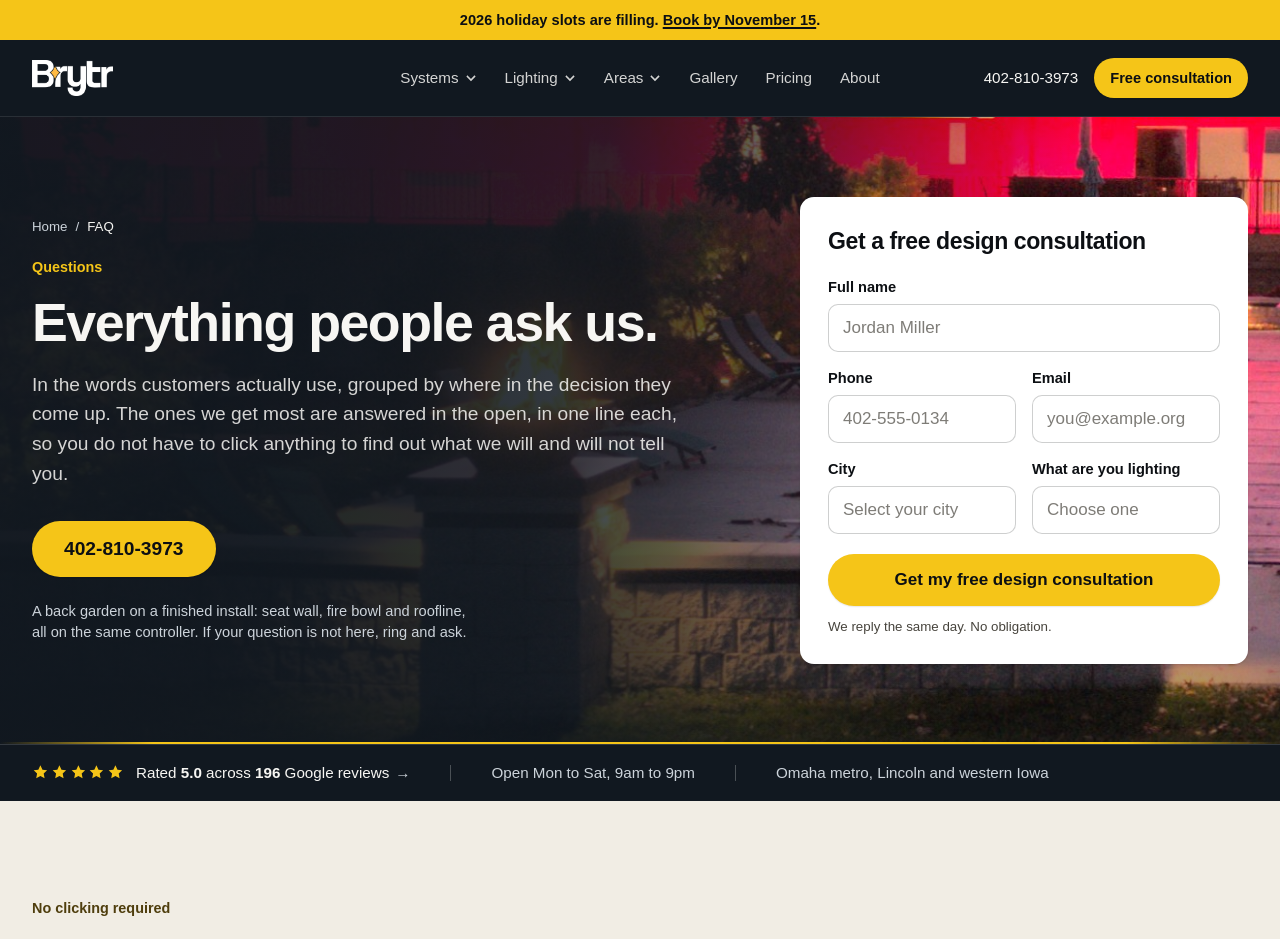
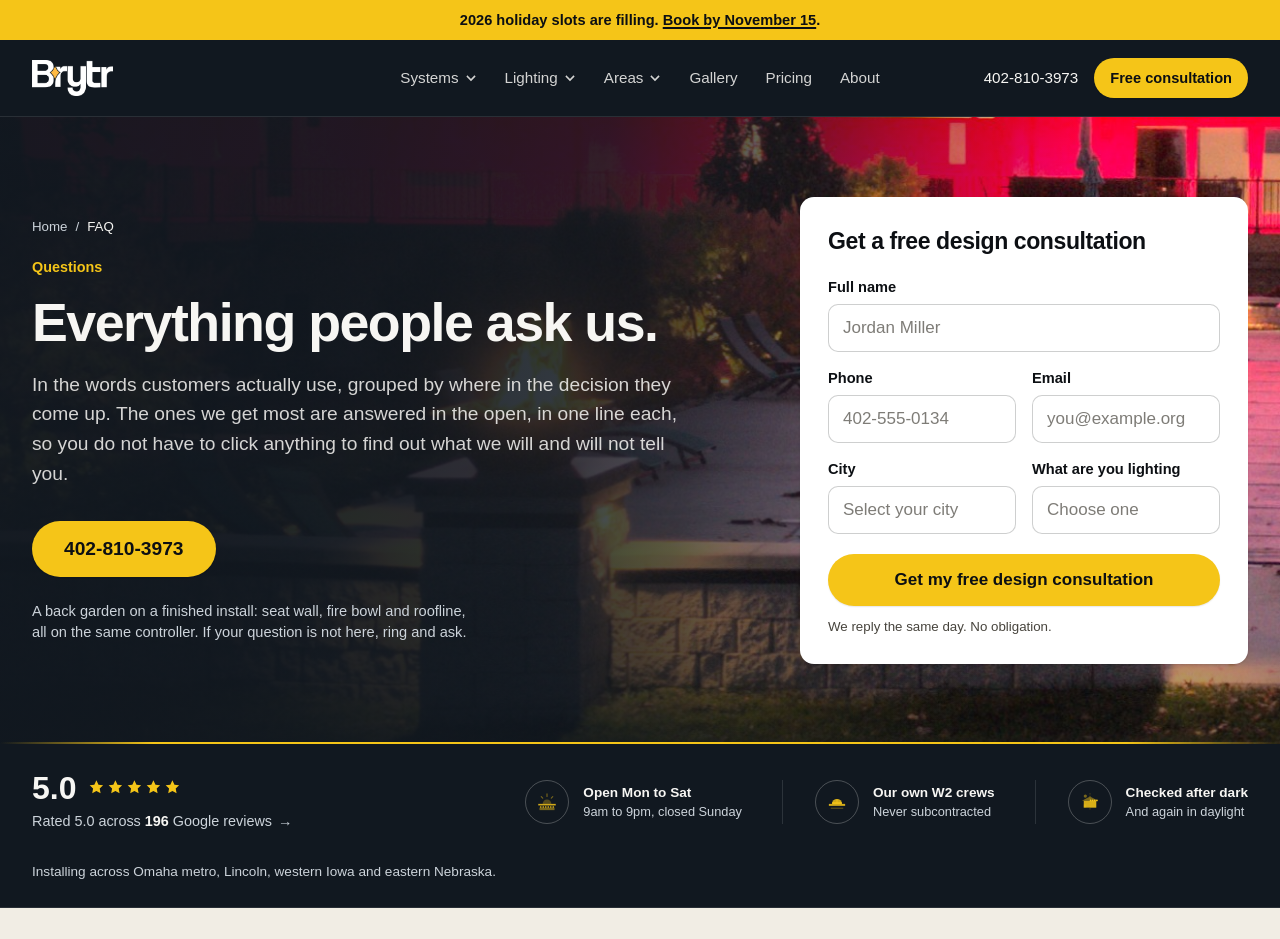
Before and after one commit to kvelasquez315/brytr-site, a Next.js app: page /faq in a window 1280 px wide. Shown: the top 939 px of the page. Built offline with nearby package versions, Linux system fonts and the light colour scheme; a web font is replaced by a local one.

Commit message:
The trust band, rebuilt to Property Pest's: solid, big score, three real credentials

```diff
--- a/components/sections/proof-rail.tsx
+++ b/components/sections/proof-rail.tsx
@@ -1,105 +1,128 @@
 import Link from "next/link";
+import Image from "next/image";
 import { site } from "@/content/site";
 import { reviewProof } from "@/content/reviews";
 import { googleLogo } from "@/content/badges";
+import { iconMap, type IconKey } from "@/content/icon-map";
 
-/* THE TRUST BAR.
+/* THE TRUST BAND, built to propertypest.com's, which is what the client asked for.
  *
- * The client's read of the last one: it looked like shit, and it did. Two problems, and only
- * one of them was styling.
+ * WHAT THEIRS ACTUALLY IS, with the page open in front of me rather than remembered: a SOLID
+ * dark-green band sitting directly under the hero, full width. On the left, the colour Google "G",
+ * then 5.0 at display size with a rust star row beside it, and "Rated 5.0 across 230+ Google
+ * reviews" underneath in small grey. On the right, three items, each a thin circular outlined icon
+ * above two lines of small caps: LICENSED & INSURED, AACM & CAI MEMBER, OPEN MON-SAT 8AM-5PM.
  *
- * THE CONTENT WAS HALF WRONG. It carried the Google score and then three service tiles —
- * Roofline, Landscape, Patio and pergola — with small icons. Those are not trust signals, they
- * are navigation, and they were a menu of the section immediately below them. So the strip was
- * doing two unrelated jobs in one row, which is why no amount of styling was going to save it.
+ * freedomexteriorsusa.com does the same job one step further: the band under its hero is four
+ * figures - 8+ YEARS, 100% LICENSED & INSURED, 26yr WARRANTIES, 4.9 AVERAGE GOOGLE RATING - each
+ * with a short accent rule under the number and a caps label below, divided by hairlines. Same
+ * idea: the strip under the hero is where a homeowner checks whether you are worth calling.
  *
- * THE MODEL IS propertypest.com, which the client named. Its bar is four real credentials in a
- * row: the 5.0 across 230+ Google reviews with the stars, licensed and insured, the association
- * memberships, and the opening hours. Every item is something a homeowner weighs before calling.
+ * SO THIS IS SOLID AGAIN, AND THAT REVERSES AN EARLIER INSTRUCTION ON PURPOSE. The client asked
+ * once for a translucent overlay floating on the hero photograph, and that is what shipped. He has
+ * now asked for Property Pest's, and Property Pest's is a solid band. The newer instruction wins.
+ * It also fixes two real problems the overlay had: it could only be absolutely positioned inside a
+ * `relative` hero, so the interior pages had to render a different version of it, and at 390px it
+ * was three rows tall and sat on top of the quote form.
  *
- * WHAT WE CAN HONESTLY PUT UP IS THE GOOGLE PART AND THE HOURS. Brytr has no license number,
- * insurance certificate or trade membership on file here, and inventing a badge is the one thing
- * a trust bar must never do — a fabricated credential is worse than a thin bar. Asked; the client
- * said replicate the Google part and no badges on the right. The hours he did give: nine to nine,
- * six days, closed Sunday. They are real, so they are here and in the LocalBusiness schema.
+ * WHAT WE CAN HONESTLY PUT ON THE RIGHT. Property Pest's three are a licence, an association
+ * membership and opening hours. Brytr has no licence number, insurance certificate or trade
+ * membership on file here, and inventing a badge is the one thing a trust bar must never do - a
+ * fabricated credential is worse than a thin bar. So the three are things the client has actually
+ * confirmed: the hours he gave (nine to nine, six days, closed Sunday), the W2 crews, and the
+ * day-and-night verification he described on camera. If he sends the licence and the certificate,
+ * they belong here and they replace these.
  *
- * AND ON THE HOME PAGE IT IS NOT A SOLID BAND ANY MORE. It used to be a separate navy strip
- * bolted under the hero, which is what made it read as a component rather than as part of the
- * page. With `overlay` it floats over the bottom of the hero photograph on a translucent ground,
- * so the photograph runs behind it.
- *
- * WHY THE DEFAULT IS THE SOLID BAND AND NOT THE OVERLAY. The overlay is absolutely positioned,
- * so it only works as a CHILD of the hero section, which has to be `relative`. Every interior
- * page renders this as a SIBLING after its hero, where an absolute box would escape to the
- * nearest positioned ancestor and land at the foot of the document. Defaulting to the overlay
- * would therefore break seventy-odd pages the moment it shipped. So the caller opts in, the
- * home hero opts in, and the interior pages keep the band until the design language is
- * propagated to them -- which is the next phase and rewrites this call site anyway. The three
- * legal pages, whose hero is type on a flat ground with no photograph, keep the band for good.
+ * THE GOOGLE MARK IS STILL THE ONE MISSING PIECE. Property Pest's band leads with the real
+ * four-colour G and ours cannot until the official review-display asset pack is on disk. A
+ * trademark gets used in its owner's own colours from its owner's own pack, or not at all: not
+ * traced from memory, not lifted off their page, not set in Archivo. `googleLogo` in
+ * content/badges.ts is the slot, and this component renders it the moment a file lands. Until then
+ * the score sits on our own star row with the word Google in plain type, which is honest and reads
+ * as deliberate rather than broken.
  */
-export function ProofRail({ overlay = false }: { overlay?: boolean }) {
-  const body = (
-    <div className="shell flex flex-wrap items-center gap-x-10 gap-y-4 py-4">
+
+/* Every one of these is a fact the client confirmed. Nothing goes in this row otherwise. */
+const CREDENTIALS: { icon: IconKey; a: string; b: string }[] = [
+  { icon: "schedule", a: "Open Mon to Sat", b: "9am to 9pm, closed Sunday" },
+  { icon: "hardHat", a: "Our own W2 crews", b: "Never subcontracted" },
+  { icon: "dayNight", a: "Checked after dark", b: "And again in daylight" },
+];
+
+export function ProofRail() {
+  return (
+    <section className="border-b border-on-dark/10 bg-primary">
+      <div className="shell flex flex-wrap items-center justify-between gap-x-10 gap-y-8 py-7">
+        {/* THE SCORE. Property Pest sets the number at display size with the stars beside it and
+          * the sentence underneath, which is why theirs reads at a glance and our old one-line
+          * version did not. */}
         <Link
           href={reviewProof.url}
           target="_blank"
           rel="noopener noreferrer"
           data-spot
-        className="group flex items-center gap-2 sm:gap-3"
+          className="group flex items-center gap-4"
         >
+          {googleLogo && (
+            <Image src={googleLogo} alt="Google" width={34} height={34} className="size-[2.125rem] shrink-0" />
+          )}
+          <span>
+            <span className="flex items-center gap-3">
+              <span className="u font-display text-[2rem] font-bold leading-none text-on-dark">
+                {reviewProof.average}
+              </span>
               <span className="flex items-center gap-0.5" aria-hidden>
                 {[0, 1, 2, 3, 4].map((i) => (
-            <svg key={i} viewBox="0 0 20 20" className="size-4 text-accent sm:size-[1.05rem]" fill="currentColor">
+                  <svg key={i} viewBox="0 0 20 20" className="size-[1.05rem] text-accent" fill="currentColor">
                     <path d="M10 1.6l2.47 5.2 5.53.72-4.06 3.9 1.03 5.6L10 14.3l-4.97 2.72 1.03-5.6L2 7.52l5.53-.72z" />
                   </svg>
                 ))}
               </span>
-        <span className="text-[0.9rem] text-on-dark sm:text-[0.95rem]">
-          {/* Until the official Google mark is on disk this is a sentence, not a lockup with a
-            * hole in it. See the note on `googleLogo` in content/badges.ts. */}
-          Rated <span className="u font-bold">{reviewProof.average}</span> across{" "}
-          <span className="u font-bold">{reviewProof.count}</span>
+            </span>
+            <span className="mt-1.5 block text-[0.9rem] text-on-dark-muted">
+              Rated {reviewProof.average} across{" "}
+              <span className="u font-semibold text-on-dark">{reviewProof.count}</span>
               {googleLogo ? "" : " Google"} reviews
-          {/* The arrow is a hover affordance, and there is no hover on a phone. It also cost
-            * the line its last twenty pixels at 390px and wrapped onto a row of its own. */}
-          <span className="ml-1.5 hidden text-on-dark-muted transition-transform duration-[--dur-fast] group-hover:translate-x-0.5 sm:inline-block" aria-hidden>
+              <span className="ml-1.5 inline-block transition-transform duration-[--dur-fast] group-hover:translate-x-0.5" aria-hidden>
                 &rarr;
+              </span>
             </span>
           </span>
         </Link>
 
-      <span className="hidden h-4 w-px bg-on-dark/25 sm:block" aria-hidden />
+        {/* THE CREDENTIALS. Circular outlined icon over two lines, hairline between each, exactly
+          * the shape of Property Pest's right-hand side. Our own icons, not imported glyphs. */}
+        <ul className="flex flex-wrap items-stretch gap-x-8 gap-y-6 sm:gap-x-10">
+          {CREDENTIALS.map((c, i) => {
+            const I = iconMap[c.icon];
+            return (
+              <li
+                key={c.a}
+                className={`flex items-center gap-3.5 ${i ? "sm:border-l sm:border-on-dark/12 sm:pl-8" : ""}`}
+              >
+                <span
+                  className="grid size-11 shrink-0 place-items-center rounded-full border border-on-dark/25 text-accent"
+                  aria-hidden
+                >
+                  <I className="size-5" />
+                </span>
+                <span className="min-w-0">
+                  <span className="block text-[0.85rem] font-semibold leading-tight text-on-dark">{c.a}</span>
+                  <span className="mt-0.5 block text-[0.8rem] leading-tight text-on-dark-muted">{c.b}</span>
+                </span>
+              </li>
+            );
+          })}
+        </ul>
+      </div>
 
-      <p className="text-[0.95rem] text-on-dark-muted">{site.hours.openLabel}</p>
-
-      <span className="hidden h-4 w-px bg-on-dark/25 sm:block" aria-hidden />
-
-      <p className="text-[0.95rem] text-on-dark-muted">
-        {site.city} metro, Lincoln and western Iowa
+      {/* The service area, which Property Pest carries in its top utility strip rather than in the
+        * band. We have no top strip, so it sits here as one quiet line. */}
+      <div className="shell pb-6">
+        <p className="text-[0.85rem] text-on-dark-muted">
+          Installing across {site.region}.
         </p>
       </div>
-  );
-
-  /* A SCRIM, NOT FROSTED GLASS. The first version used backdrop-blur and slopcheck failed it as
-   * glassmorphism, which is on the banned list for good reason. The client asked for translucent,
-   * not frosted, and those are different things: a scrim is a density of the brand's own dark over
-   * a photograph, the same device the hero type already sits on. Blur is the SaaS tell.
-   * Translucency is just a surface.
-   *
-   * (The comment above this originally sat directly after `return (`, where a JSX comment parses
-   * as an object literal and the build dies. Third time this session. It goes above the return.) */
-  /* AND THE OVERLAY IS DESKTOP-ONLY. At 390px this bar is three rows tall, and absolutely
-   * positioning it at the foot of the hero laid it straight over the bottom of the quote form:
-   * the scrim sat on "We reply the same day" and the star row collided with the submit button.
-   * A photograph has room for a bar across it only when the bar is one row. So below `lg` it
-   * stays in the flow as the hero's last child -- a solid band at the base of the section,
-   * which is what it was before and is correct at that width. */
-  if (overlay) {
-    return (
-      <div className="relative border-t border-on-dark/15 bg-primary lg:absolute lg:inset-x-0 lg:bottom-0 lg:z-10 lg:bg-primary/78">
-        {body}
-      </div>
+    </section>
   );
 }
-  return <section className="border-t border-on-dark/15 bg-primary">{body}</section>;
-}
```
Also changed, not shown: components/sections/hero.tsx (+5 -6 lines). Lines whose indentation alone changed are shown as unchanged.
